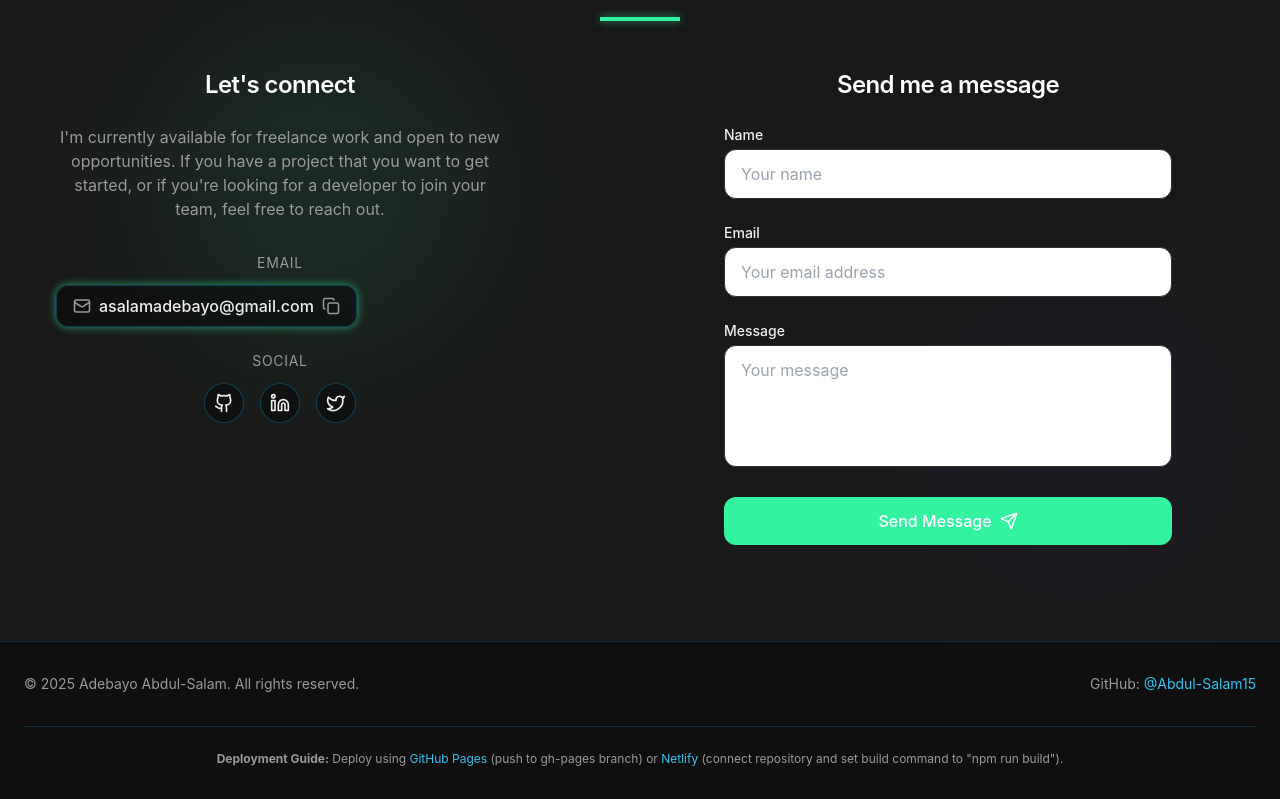
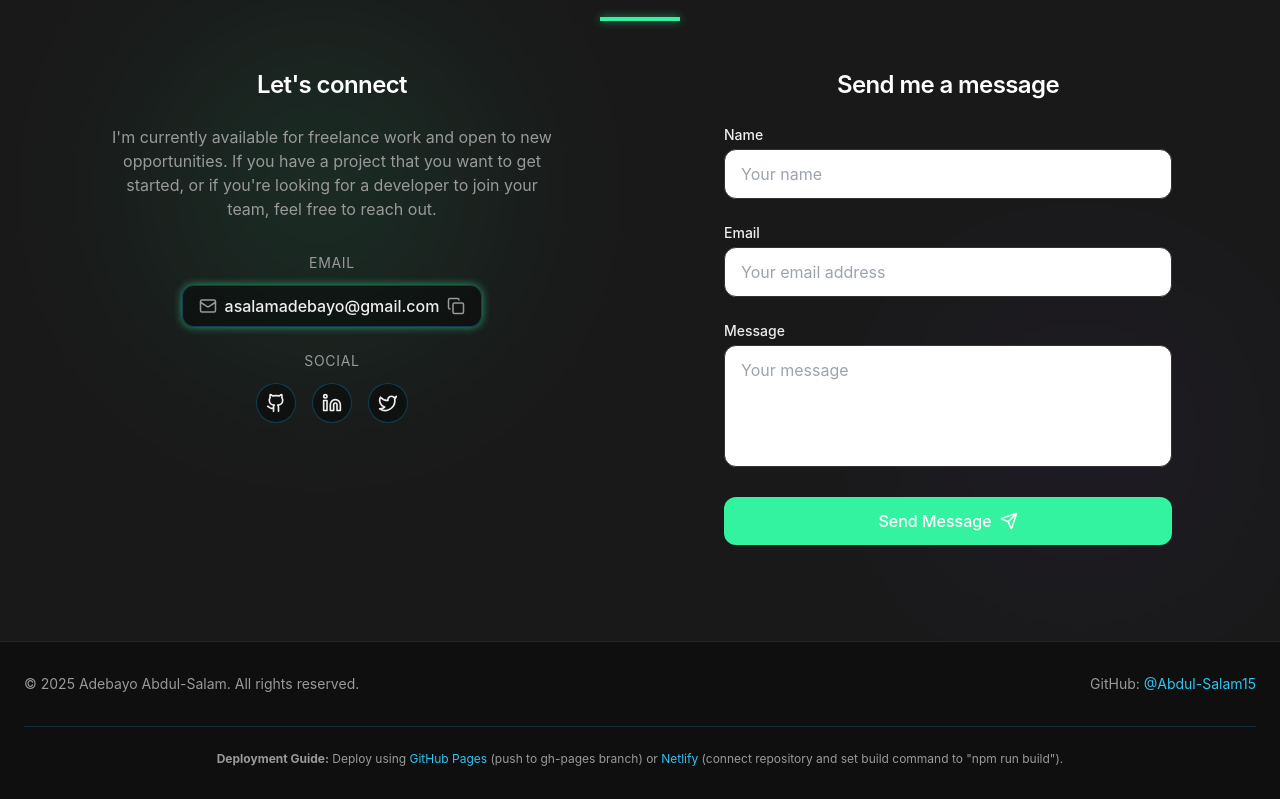
Before and after one commit to Abdul-Salam15/minimalist-web-showcase, a React (Vite) app: page / in a window 1280 px wide. Shown: the part 2227-3026 px from the top of the page. Built offline with nearby package versions, Linux system fonts and the light colour scheme.

Commit message:
Center social icons
Centers the social icons in the ContactSection component.

```diff
--- a/src/components/ContactSection.tsx
+++ b/src/components/ContactSection.tsx
@@ -16,7 +16,7 @@ const ContactSection: React.FC = () => {
         <h2 className="section-title text-white text-3xl sm:text-4xl">Get In Touch</h2>
 
         <div className="grid grid-cols-1 lg:grid-cols-2 gap-10 lg:gap-16 mt-12 sm:mt-16">
-          <div className="lg:max-w-md text-center">
+          <div className="lg:max-w-md text-center mx-auto w-full">
             <h3 className="text-xl sm:text-2xl font-semibold mb-4 sm:mb-6 text-white">Let's connect</h3>
             <p className="text-sm sm:text-base text-portfolio-gray-medium mb-6 sm:mb-8 max-w-md mx-auto">
               I'm currently available for freelance work and open to new opportunities.
@@ -27,14 +27,14 @@ const ContactSection: React.FC = () => {
             <div className="space-y-5 sm:space-y-6">
               <div>
                 <h4 className="text-xs sm:text-sm uppercase tracking-wider text-portfolio-gray-medium mb-2 sm:mb-3">Email</h4>
-                <EmailButton email="asalamadebayo@gmail.com" />
+                <div className="flex justify-center">
+                  <EmailButton email="asalamadebayo@gmail.com" />
+                </div>
               </div>
 
               <div>
                 <h4 className="text-xs sm:text-sm uppercase tracking-wider text-portfolio-gray-medium mb-2 sm:mb-3">Social</h4>
-                <div className="flex justify-center">
-                  <SocialLinks />
-                </div>
+                <SocialLinks />
               </div>
             </div>
           </div>
--- a/src/components/SocialLinks.tsx
+++ b/src/components/SocialLinks.tsx
@@ -32,7 +32,7 @@ const socialLinks: SocialLink[] = [
 
 const SocialLinks: React.FC = () => {
   return (
-    <div className="flex space-x-4">
+    <div className="flex items-center justify-center space-x-4 w-full">
       {socialLinks.map((link) => (
         <a
           key={link.id}
```
